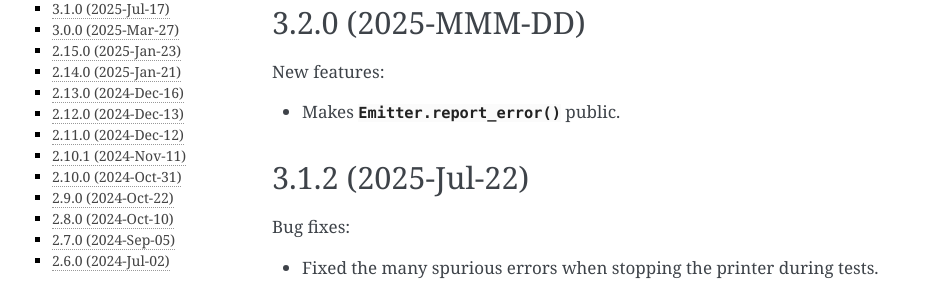
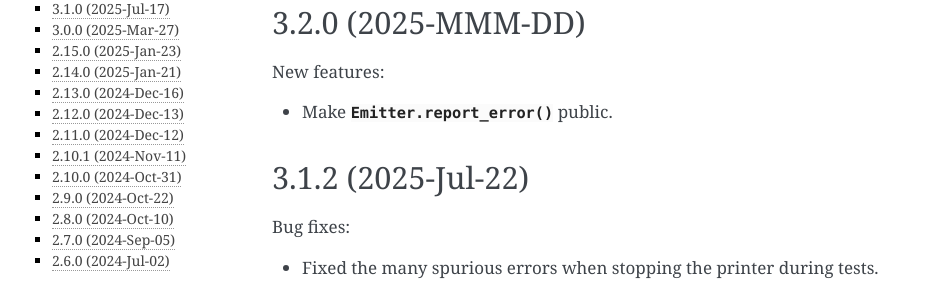
Before and after one commit to canonical/craft-cli, a Sphinx documentation site: the page built from docs/changelog.rst, in a window 1280 px wide and 900 px high. Shown: the part 180-467 px from the top of the window, without its empty margins (148-1100 px from the left). Built offline with Sphinx 7.4.7, drawn with Linux system fonts in a browser that asks for light colours; pages that are not in the unit, such as notebooks, are missing from menus.

Commit message:
docs: use better tense
Co-authored-by: Michael DuBelko <michael.dubelko@canonical.com>
Signed-off-by: Imani Pelton <imani.pelton@canonical.com>

```diff
--- a/docs/changelog.rst
+++ b/docs/changelog.rst
@@ -13,7 +13,7 @@ included in each version.
 
 New features:
 
-- Makes :py:meth:`.Emitter.report_error()` public.
+- Make :py:meth:`.Emitter.report_error()` public.
 
 .. _release-3.1.2:
 
```
